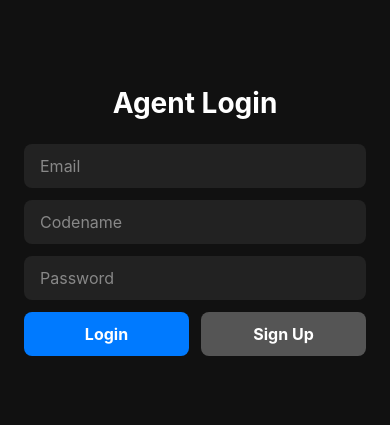
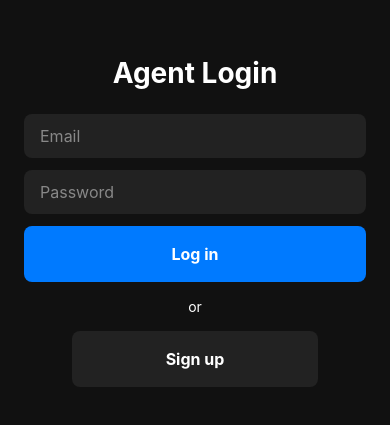
Before and after one commit to defliez/encoded, a React Native app in the folder frontend/: screen /Login in a window 390 px wide. Shown: the part 201-626 px from the top of the page. Built offline with nearby package versions, Linux system fonts and the light colour scheme; no server answers.

Commit message:
refactor(login screen): switch layouts between signup and login

```diff
--- a/frontend/LoginScreen.js
+++ b/frontend/LoginScreen.js
@@ -10,6 +10,7 @@ export default function LoginScreen({ navigation }) {
     const [codename, setCodename] = useState('');
     const [error, setError] = useState('');
     const [isLoading, setIsLoading] = useState(false);
+    const [signUpSelected, setSignUpSelected] = useState(false);
 
     const { signIn, player } = useUser();
 
@@ -37,6 +38,7 @@ export default function LoginScreen({ navigation }) {
     const handleSignup = async () => {
         setError('');
         setIsLoading(true);
+        setSignUpSelected(true);
         try {
             const data = await signUp(email, password, codename);
             console.log("Sign up success", data);
@@ -52,13 +54,21 @@ export default function LoginScreen({ navigation }) {
         }
     };
 
+    const switchLayout = async () => {
+        setSignUpSelected(!signUpSelected);
+    }
+
 
     return (
         <KeyboardAvoidingView
         style={styles.container}
         behavior={Platform.OS === 'ios' ? 'padding' : undefined}
         >
+        { signUpSelected ?
+        <Text style={styles.title}>Agent Signup</Text>
+            :
         <Text style={styles.title}>Agent Login</Text>
+        }
 
         <TextInput
         placeholder="Email"
@@ -70,6 +80,7 @@ export default function LoginScreen({ navigation }) {
         keyboardType="email-address"
         />
 
+        {signUpSelected ? (
             <TextInput
             placeholder="Codename"
             placeholderTextColor="#888"
@@ -77,7 +88,8 @@ export default function LoginScreen({ navigation }) {
             value={codename}
             onChangeText={setCodename}
             />
-
+        ) : ( <></> )
+        }
 
         <TextInput
         placeholder="Password"
@@ -90,14 +102,31 @@ export default function LoginScreen({ navigation }) {
 
         {error ? <Text style={styles.error}>{error}</Text> : null}
 
+        { signUpSelected ? (
+            <View style={styles.buttonRow}>
+            <TouchableOpacity style={styles.button} onPress={handleSignup} disabled={isLoading}>
+            <Text style={styles.buttonText}>Sign up</Text>
+            </TouchableOpacity>
+
+            <Text style={styles.or}>or</Text>
+
+            <TouchableOpacity style={[styles.button, styles.secondaryButton]} onPress={switchLayout} disabled={isLoading}>
+            <Text style={styles.buttonText}>Log in</Text>
+            </TouchableOpacity>
+            </View>
+        ) : (
             <View style={styles.buttonRow}>
             <TouchableOpacity style={styles.button} onPress={handleLogin} disabled={isLoading}>
-        <Text style={styles.buttonText}>Login</Text>
+            <Text style={styles.buttonText}>Log in</Text>
             </TouchableOpacity>
-        <TouchableOpacity style={[styles.button, styles.secondaryButton]} onPress={handleSignup} disabled={isLoading}>
-        <Text style={styles.buttonText}>Sign Up</Text>
+
+            <Text style={styles.or}>or</Text>
+
+            <TouchableOpacity style={[styles.button, styles.secondaryButton]} onPress={switchLayout} disabled={isLoading}>
+            <Text style={styles.buttonText}>Sign up</Text>
             </TouchableOpacity>
             </View>
+        )}
         </KeyboardAvoidingView>
     );
 }
@@ -116,6 +145,14 @@ const styles = StyleSheet.create({
         textAlign: 'center',
         marginBottom: 24,
     },
+    or: {
+        fontSize: 14,
+        color: '#fff',
+        textAlign: 'center',
+        marginTop: 4,
+        marginBottom: 4,
+
+    },
     input: {
         backgroundColor: '#222',
         color: '#fff',
@@ -131,19 +168,23 @@ const styles = StyleSheet.create({
         marginBottom: 12,
     },
     buttonRow: {
-        flexDirection: 'row',
+        flexDirection: 'column',
         justifyContent: 'space-between',
         gap: 12,
     },
     button: {
-        flex: 1,
+        // flex: 1,
         backgroundColor: '#007AFF',
-        padding: 12,
+        padding: 18,
         borderRadius: 8,
         alignItems: 'center',
+        // marginLeft: 48,
+        // marginRight: 48,
     },
     secondaryButton: {
-        backgroundColor: '#555',
+        backgroundColor: '#222',
+        marginLeft: 48,
+        marginRight: 48,
     },
     buttonText: {
         color: '#fff',
```
Lines whose indentation alone changed are shown as unchanged.
